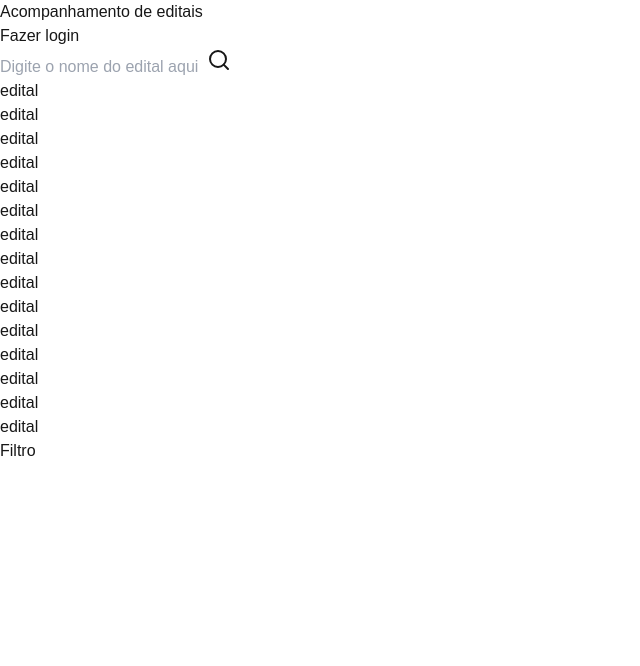
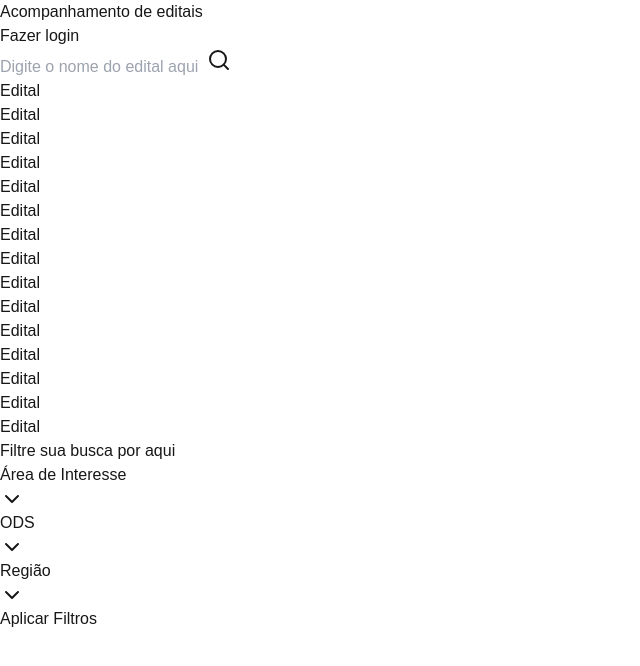
Before and after one commit to Mhtz-01/Antologias, a Next.js app: page / in a window 1280 px wide. Shown: the top 666 px of the page, without its empty margins (0-640 px from the left). Built offline with nearby package versions, Linux system fonts and the light colour scheme.

Commit message:
feat: filter section frontend

```diff
--- a/package.json
+++ b/package.json
@@ -9,6 +9,7 @@
     "lint": "next lint"
   },
   "dependencies": {
+    "framer-motion": "^12.4.3",
     "lucide-react": "^0.474.0",
     "next": "15.1.6",
     "react": "^19.0.0",
--- /dev/null
+++ b/src/app/components/filter/filterbutton.tsx
@@ -0,0 +1,13 @@
+interface FilterButtonProps {
+    onClick: () => void;
+}
+
+export default function FilterButton({ onClick }: FilterButtonProps){
+    return(
+        <button
+        onClick={onClick}
+        className="justify-center bg-blue-700 text-slate-100 hover:bg-blue-950 rounded-md w-3/4 place-items-center flex flex-row p-3 shadow-md">
+            Aplicar Filtros
+        </button>
+    )
+}
--- /dev/null
+++ b/src/app/components/filter/filterfield.tsx
@@ -0,0 +1,59 @@
+"use client";
+
+import { ChevronDown, ChevronUp } from "lucide-react";
+import { useState } from "react";
+import { motion } from "framer-motion";
+import FilterSelector from "./filterselector";
+
+interface FilterFieldProps {
+    label: string;
+    options: string[];
+    selectedFilters: string[]; // Opções já selecionadas
+    setSelectedFilters: (filters: string[]) => void; // Função para atualizar filtros
+}
+
+export default function FilterField({ label, options, selectedFilters, setSelectedFilters }: FilterFieldProps) {
+    const [isOpen, setIsOpen] = useState(false);
+
+    // Alterna a seleção de um filtro
+    const toggleFilter = (option: string) => {
+        if (selectedFilters.includes(option)) {
+            setSelectedFilters(selectedFilters.filter(item => item !== option)); // Remove se já estiver selecionado
+        } else {
+            setSelectedFilters([...selectedFilters, option]); // Adiciona se não estiver
+        }
+    };
+
+    return (
+        <div className="w-3/4">
+            {/* Botão para abrir/fechar os filtros */}
+            <div
+                className="justify-between bg-slate-200 hover:bg-slate-300 text-slate-600 rounded-md w-full place-items-center flex flex-row p-3 shadow-md cursor-pointer"
+                onClick={() => setIsOpen(!isOpen)}
+            >
+                <span>{label}</span>
+                {isOpen ? <ChevronUp /> : <ChevronDown />}
+            </div>
+
+            {/* Lista de opções com animação */}
+            <motion.div
+                initial={{ height: 0, opacity: 0 }}
+                animate={{ height: isOpen ? "auto" : 0, opacity: isOpen ? 1 : 0 }}
+                exit={{ height: 0, opacity: 0 }}
+                transition={{ duration: 0.3, ease: "easeInOut" }}
+                className="overflow-hidden"
+            >
+                <div className="bg-white border-l-slate-500 border-l-2 gap-2 flex flex-wrap p-2">
+                    {options.map((option, index) => (
+                        <FilterSelector
+                            key={index}
+                            label={option}
+                            isSelected={selectedFilters.includes(option)}
+                            onClick={() => toggleFilter(option)}
+                        />
+                    ))}
+                </div>
+            </motion.div>
+        </div>
+    );
+}
--- /dev/null
+++ b/src/app/components/filter/filterselector.tsx
@@ -0,0 +1,18 @@
+interface FilterSelectorProps {
+    label: string;
+    isSelected: boolean;
+    onClick: () => void;
+}
+
+export default function FilterSelector({ label, isSelected, onClick }: FilterSelectorProps) {
+    return (
+        <button
+            onClick={onClick}
+            className={`rounded-xl px-4 py-2 w-fit ${
+                isSelected ? "bg-blue-700 text-white" : "bg-blue-500 text-slate-100"
+            } hover:bg-blue-600`}
+        >
+            {label}
+        </button>
+    );
+}
--- a/src/app/noticelist.tsx
+++ b/src/app/noticelist.tsx
@@ -1,10 +1,11 @@
 import { SearchBar } from "./components/searchbar";
+import FilterSection from "./sections/noticefilter";
 
 export default function NoticeList(){
     return (
         <div className="flex">
             {/* Navbar */}
-            <div className="absolute w-full h-14 text-white bg-blue-500 flex px-4 justify-between">
+            <div className="absolute w-full h-14 text-white bg-blue-500 flex px-4 justify-between place-items-center">
                 <p className="font-bold">
                     Acompanhamento de editais
                 </p>
@@ -21,19 +22,19 @@ export default function NoticeList(){
                     <SearchBar/>
                 </div>
 
-                <div className="flex flex-1">
+                <div className="flex flex-1 ml-12">
                     {/* Listagem dos editais */}
-                    <div className="overflow-y-auto flex items-center flex-col gap-3 bg-blue-200 w-3/4 h-[500px] py-4">
+                    <div className="overflow-y-auto flex items-center flex-col gap-3 bg-slate-200 rounded-lg w-3/4 h-[500px] py-4">
                         {Array.from({ length: 15 }, (_, i) => (
-                            <div key={i} className="bg-red-400 w-11/12 h-12">
-                                <p>edital</p>
+                            <div key={i} className="bg-purple-400 w-11/12 h-12">
+                                <p>Edital</p>
                             </div>
                         ))}
                     </div>
 
                     {/* Opções de filtro */}
-                    <div className="bg-yellow-200 w-1/4">
-                        <span>Filtro</span>
+                    <div className="w-1/4">
+                        <FilterSection/>
                     </div>
                 </div>
 
--- a/src/app/page.tsx
+++ b/src/app/page.tsx
@@ -1,3 +1,5 @@
+"use client"
+
 import NoticeList from "@/app/noticelist";
 
 export default function Home(){
--- /dev/null
+++ b/src/app/sections/noticefilter.tsx
@@ -0,0 +1,53 @@
+"use client";
+
+import { useState } from "react";
+import FilterButton from "../components/filter/filterbutton";
+import FilterField from "../components/filter/filterfield";
+
+interface SelectedFilters {
+    area: string[];
+    ods: string[];
+    region: string[];
+}
+
+export default function FilterSection() {
+    const [selectedFilters, setSelectedFilters] = useState<SelectedFilters>({
+        area: [],
+        ods: [],
+        region: []
+    });
+
+    const area = ["Sustentabilidade", "Artes e Cultura", "Educação", "Tecnologia", "Diversidade"];
+    const ods = ["ODS1"];
+    const region = ["Municipal", "Estadual", "Federal", "Internacional"];
+
+    // Enviar filtros ao backend
+    const applyFilters = async () => {
+        console.log("Filtros selecionados:", selectedFilters);
+        try {
+            const response = await fetch("/api/filter", {
+                method: "POST",
+                headers: { "Content-Type": "application/json" },
+                body: JSON.stringify(selectedFilters)
+            });
+
+            if (!response.ok) throw new Error("Erro ao buscar os dados.");
+
+            const data = await response.json();
+            console.log("Resultados:", data);
+        } catch (error) {
+            console.error("Erro na requisição:", error);
+        }
+    };
+
+    return (
+        <div className="flex flex-col place-items-center text-slate-950 my-3 gap-2 overflow-y-auto">
+            <span>Filtre sua busca por aqui</span>
+            <FilterField label="Área de Interesse" options={area} selectedFilters={selectedFilters.area} setSelectedFilters={(filters) => setSelectedFilters(prev => ({ ...prev, area: filters }))} />
+            <FilterField label="ODS" options={ods} selectedFilters={selectedFilters.ods} setSelectedFilters={(filters) => setSelectedFilters(prev => ({ ...prev, ods: filters }))} />
+            <FilterField label="Região" options={region} selectedFilters={selectedFilters.region} setSelectedFilters={(filters) => setSelectedFilters(prev => ({ ...prev, region: filters }))} />
+
+            <FilterButton onClick={applyFilters} />
+        </div>
+    );
+}
```
Also changed, not shown: 1 other file (tests, documents, lock files or other folders).
